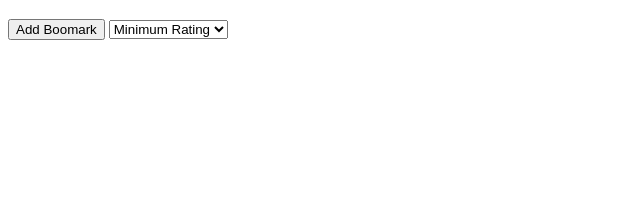
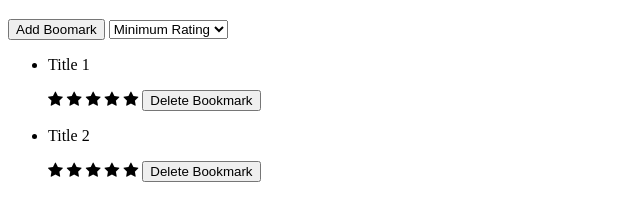
Before and after one commit to thinkful-ei-leopard/chris-bookmark-app, a plain HTML site: page index.html in a window 1280 px wide. Shown: the part 61-282 px from the top of the page, without its empty margins (0-640 px from the left). Drawn offline with nearby package versions, Linux system fonts and the light colour scheme.

Commit message:
completed generating bookmark list

```diff
--- a/index.js
+++ b/index.js
@@ -35,7 +35,7 @@ const STORE = {
               <option value="5">5 Star</option>
           </select>
       </div>
-      <ul class="bookmark-list">
+      <ul id="bookmark-list">
 
       </ul>
   </section>`;
@@ -63,13 +63,47 @@ const STORE = {
   </form>`
   };
 
+  const generateBookmarkElement = function(bookmark){
+    let expandedView = '';
+
+    if(bookmark.expanded){
+        expandedView = `<div class="expanded-view">
+        <p class="description">${bookmark.description}</p>
+        <a href="${bookmark.url}">Visit Site</a>
+    </div>`;
+    }
+
+    return `<li class="bookmark" id="${bookmark.id}">
+    <p class="title">${bookmark.title}</p>
+
+    <span class="fa fa-star"></span>
+    <span class="fa fa-star"></span>
+    <span class="fa fa-star"></span>
+    <span class="fa fa-star"></span>
+    <span class="fa fa-star"></span>
+
+    <button id="delete-button">Delete Bookmark</button>
+    ${expandedView}
+    </li>`
+  }
+
+  const generateBookmarkListString = function (bookmarkList){
+      const bookmarks = bookmarkList.map(bookmark => generateBookmarkElement(bookmark));
+      return bookmarks.join('');
+  }
+
+
+
   function render(){
      if(STORE.adding === false){
-         const initialView = generateInitialView();
-         $('main').html(initialView);
+         let bookmarks = [...STORE.bookmarks]
+        const bookmarkListString = generateBookmarkListString(bookmarks);
+        const initialView = generateInitialView();
+        $('main').html(initialView);
+        $('#bookmark-list').html(bookmarkListString);
      } else if (STORE.adding === true){
-         const addBookmarkView = generateAddBookmarkView();
-         $('main').html(addBookmarkView);
+        const addBookmarkView = generateAddBookmarkView();
+        $('main').html(addBookmarkView);
      }
   }
 
```
Also changed, not shown: wireframe.html (+1 -1 lines).
